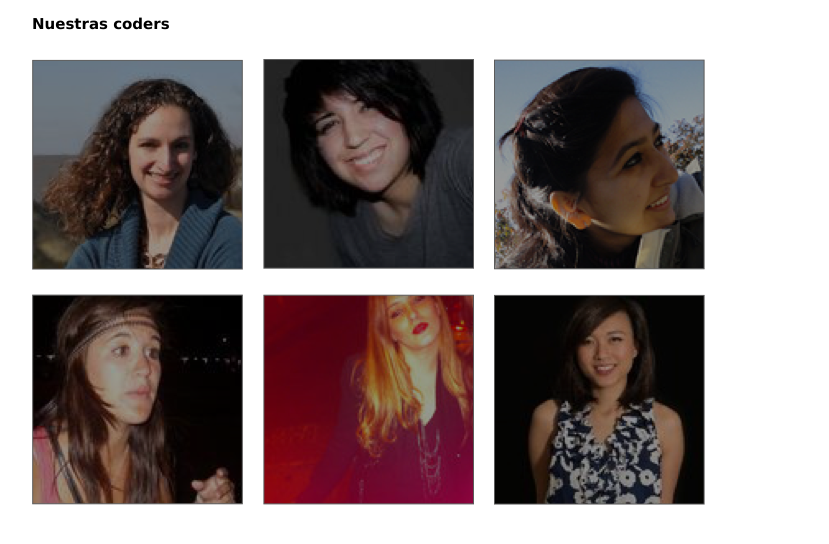
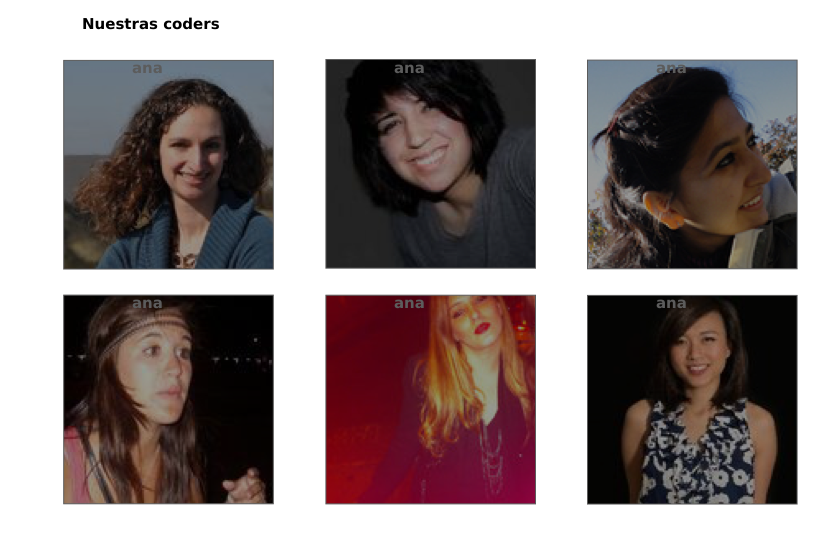
Before and after one commit to erikarossani/nuestras.coders, a plain HTML site: page index.html in a window 1280 px wide. Shown: the whole page, without its empty margins (183-1012 px from the left). Drawn offline with Linux system fonts and the light colour scheme.

Commit message:
modificacion de overflow

```diff
--- a/css/style.css
+++ b/css/style.css
@@ -3,7 +3,7 @@ p{
 	font-family: Verdana;
 	font-weight: bold;
 	position: relative;
-	left: 50px;
+	left: 100px;
 }
 
 .gallery{
@@ -12,10 +12,18 @@ p{
 }
 
 .gallery ul{
-	list-style: none;
+	 list-style-type:none;
 }
 .gallery li{
 	float: left;
 	margin: 10px;
 	-webkit-filter: brightness(0.6);
 }
+
+.gallery li p{
+	float: left;
+	margin: 0px;
+	-webkit-filter: brightness(0.6);
+    overflow: auto;
+	color:white;
+}
--- a/index.html
+++ b/index.html
@@ -9,16 +9,16 @@
 	   <div class="body">
 		   <div class="gallery">
 		   	 <p>Nuestras coders</p>
-		   <div class="fila1">
+		   	 <div>
 		     <ul class="fila1">
-			 <li><img src="img/profile-1.png"></li>
-			 <li><img src="img/profile-2.png"></li>
-			 <li><img src="img/profile-3.png"></li>
+			 <li><img src="img/profile-1.png"><p>ana</p></li>
+			 <li><img src="img/profile-2.png"><p>ana</p></li>
+			 <li><img src="img/profile-3.png"><p>ana</p></li>
 			</ul>
 			<ul class="fila2">
-             <li><img src="img/profile-4.png"></li>
-			 <li><img src="img/profile-5.png"></li>
-			 <li><img src="img/profile-6.png"></li>
+             <li><img src="img/profile-4.png"><p>ana</p></li>
+			 <li><img src="img/profile-5.png"><p>ana</p></li>
+			 <li><img src="img/profile-6.png"><p>ana</p></li>
 			</ul>
 		</div>
 		</div>
```
